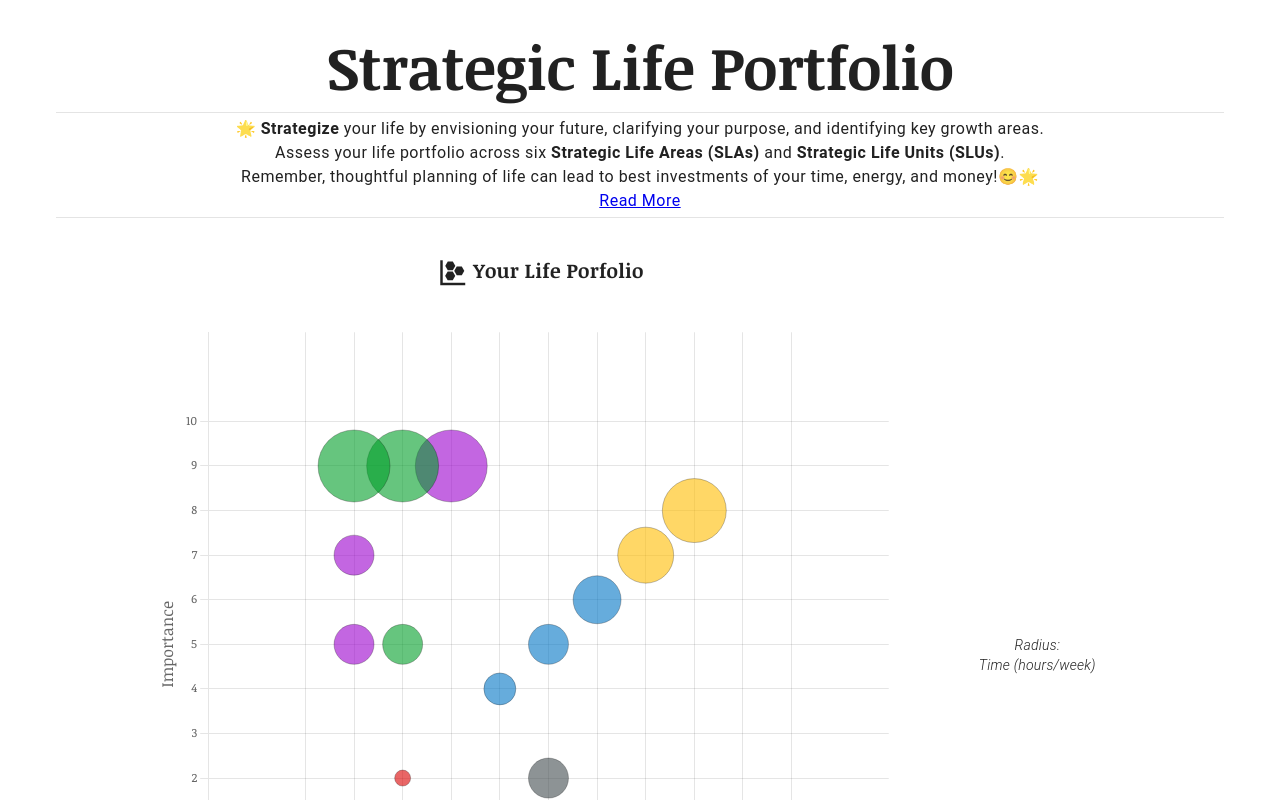
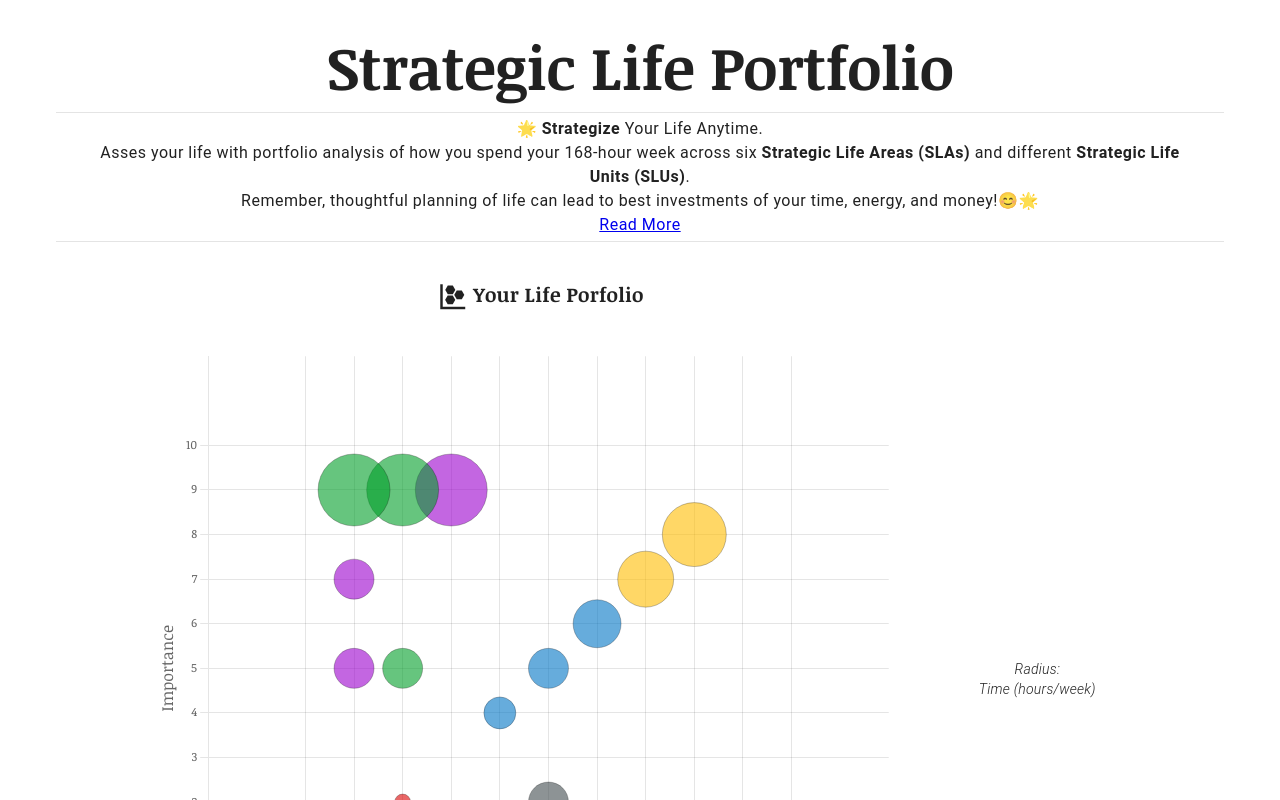
Before and after one commit to cameronlai/strategic-life-portfolio, a Vue app: page / in a window 1280 px wide. Shown: the top 800 px of the page. Built offline with nearby package versions, Linux system fonts and the light colour scheme.

Commit message:
Fix quote

```diff
--- a/src/components/Home.vue
+++ b/src/components/Home.vue
@@ -8,12 +8,12 @@
           </h1>
           <v-divider :thickness="1" class="my-1"></v-divider>
           <p class="mx-0 mx-sm-10 text-caption text-sm-body-1">
-            🌟 <b>Strategize</b> your life by envisioning your future, clarifying your
-            purpose, and identifying key growth areas. <br />Assess your life
-            portfolio across six <b>Strategic Life Areas (SLAs)</b> and <b>Strategic Life
-            Units (SLUs)</b>. <br />Remember, thoughtful planning of life can lead
-            to best investments of your time, energy, and money!😊🌟
-            <br />
+            🌟 <b>Strategize</b> Your Life Anytime. <br />Asses your life with
+            portfolio analysis of how you spend your 168-hour week across six
+            <b>Strategic Life Areas (SLAs)</b> and different
+            <b>Strategic Life Units (SLUs)</b>. <br />Remember, thoughtful
+            planning of life can lead to best investments of your time, energy,
+            and money!😊🌟 <br />
             <a
               href="https://hbr.org/2023/12/use-strategic-thinking-to-create-the-life-you-want"
             >
```
